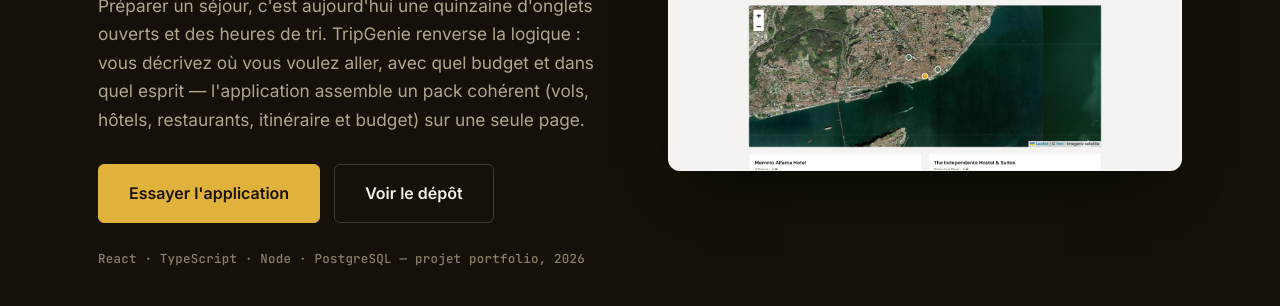
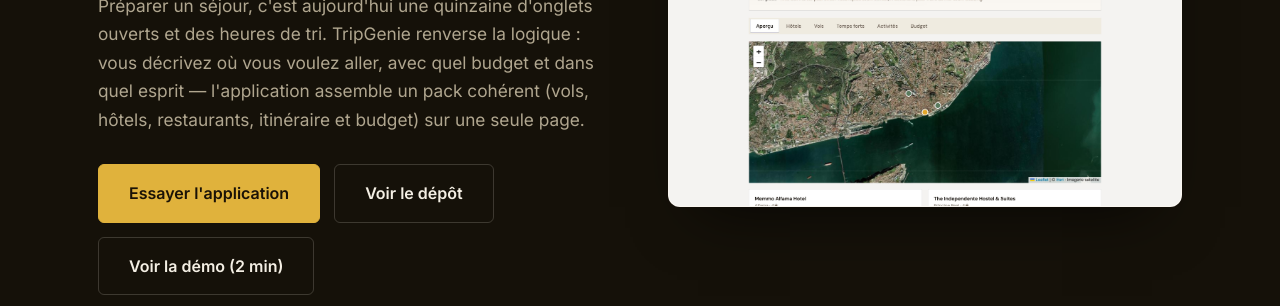
Before and after one commit to loties1533/landind-page-TripGenie, a plain HTML site: page index.html in a window 1280 px wide. Shown: the part 494-800 px from the top of the page. Drawn offline with Linux system fonts and the light colour scheme.

Commit message:
Ajoute le lien vers la vidéo de démo sur la landing page

```diff
--- a/index.html
+++ b/index.html
@@ -50,6 +50,9 @@
           </a>
           <a class="btn btn-ghost btn-lg" href="https://github.com/loties1533/tripgenie-app" target="_blank" rel="noopener">
             Voir le dépôt
+          </a>
+          <a class="btn btn-ghost btn-lg" href="https://youtu.be/YilPv9Kd-Ys" target="_blank" rel="noopener">
+            Voir la démo (2 min)
           </a>
         </div>
         <p class="hero-meta">React · TypeScript · Node · PostgreSQL — projet portfolio, 2026</p>
@@ -178,6 +181,7 @@
         <ul class="link-list">
           <li><a href="https://github.com/loties1533/tripgenie-app" target="_blank" rel="noopener">Dépôt GitHub</a></li>
           <li><a href="https://tripgenie-api.onrender.com" target="_blank" rel="noopener">Application déployée</a></li>
+          <li><a href="https://youtu.be/YilPv9Kd-Ys" target="_blank" rel="noopener">Vidéo de démo (2 min)</a></li>
         </ul>
       </aside>
     </div>
```
